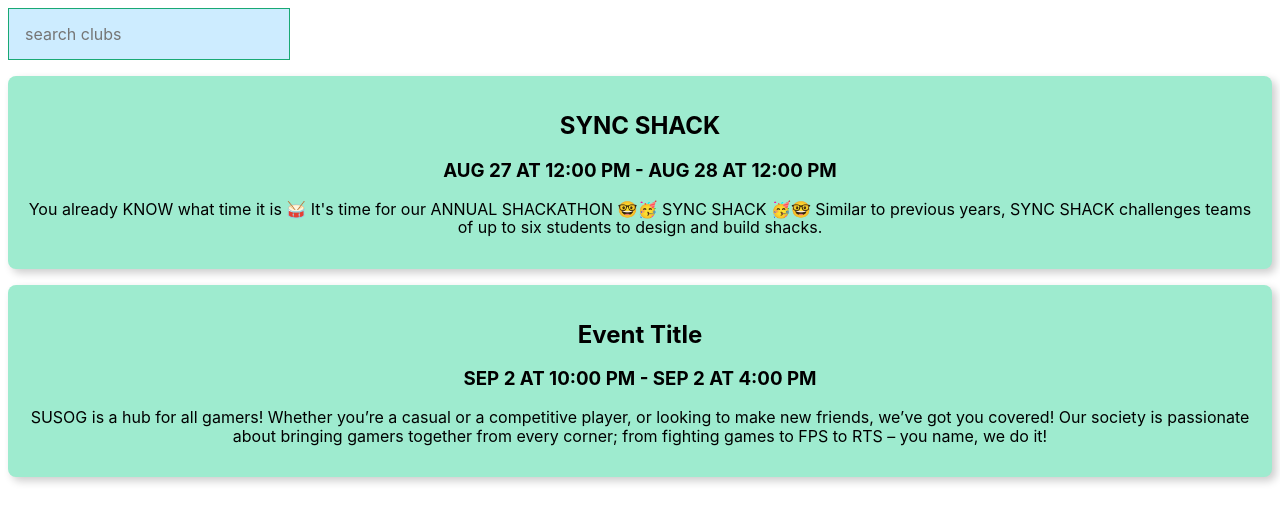
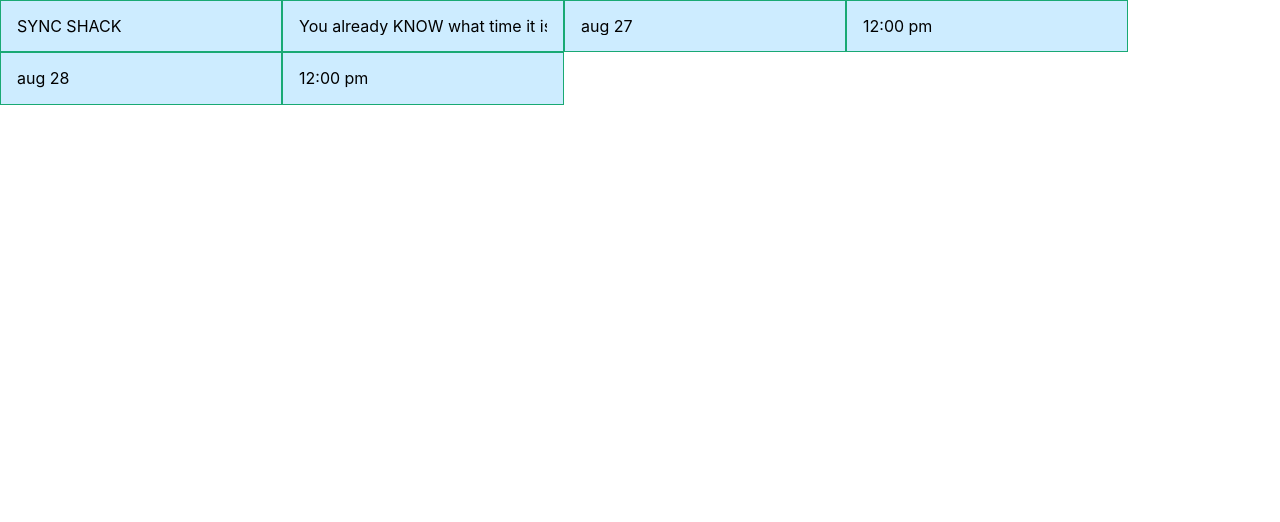
Before and after one commit to HammyPig/syncshack-2022, a React (Create React App) app in the folder clubhub/: page / in a window 1280 px wide. Shown: the top 522 px of the page. Built offline with nearby package versions, Linux system fonts and the light colour scheme.

Commit message:
feat: event editor admin page

```diff
--- a/clubhub/src/App.js
+++ b/clubhub/src/App.js
@@ -2,12 +2,14 @@ import logo from './logo.svg';
 import './App.css';
 import ClubListPage from './ClubListPage.js'
 import EventListPage from './EventListPage.js'
+import EventEditor from "./EventEditor.js"
+import { events } from "./events.js"
 
 
 function App() {
   return (
     <>
-    <EventListPage />
+    <EventEditor event={events[0]}/>
     </>
   );
 }
--- /dev/null
+++ b/clubhub/src/EventEditor.js
@@ -0,0 +1,78 @@
+import React from 'react';
+
+class EventEditor extends React.Component {
+
+    constructor(props) {
+        super();
+
+        const {name, description, startDate, startTime, endDate, endTime} = props.event;
+
+        this.state = {
+            name: name,
+            description: description,
+            startDate: startDate,
+            startTime: startTime,
+            endDate: endDate,
+            endTime: endTime
+        }
+    }
+
+    render() {
+
+        const {name, description, startDate, startTime, endDate, endTime} = this.state;
+
+        return (
+            <>
+            <input
+                className="pa3 ba b--green bg-lightest-blue"
+                placeholder="Event Name"
+                type="text"
+                value={name}
+                onChange={(e) => {this.setState({name: e.target.value })}}
+            />
+
+            <input
+                className="pa3 ba b--green bg-lightest-blue"
+                type="text"
+                placeholder="Description"
+                value={description}
+                onChange={(e) => {this.setState({description: e.target.value })}}
+            />
+
+            <input
+                className="pa3 ba b--green bg-lightest-blue"
+                type="text"
+                placeholder="Start Date"
+                value={startDate}
+                onChange={(e) => {this.setState({startDate: e.target.value })}}
+            />
+
+            <input
+                className="pa3 ba b--green bg-lightest-blue"
+                type="text"
+                placeholder="Start Time"
+                value={startTime}
+                onChange={(e) => {this.setState({startTime: e.target.value })}}
+            />
+
+            <input
+                className="pa3 ba b--green bg-lightest-blue"
+                type="text"
+                placeholder="End Date"
+                value={endDate}
+                onChange={(e) => {this.setState({endDate: e.target.value })}}
+            />
+
+            <input
+                className="pa3 ba b--green bg-lightest-blue"
+                type="text"
+                placeholder="End Time"
+                value={endTime}
+                onChange={(e) => {this.setState({endTime: e.target.value })}}
+            />
+            </>
+        );
+    }
+}
+
+export default EventEditor;
```
